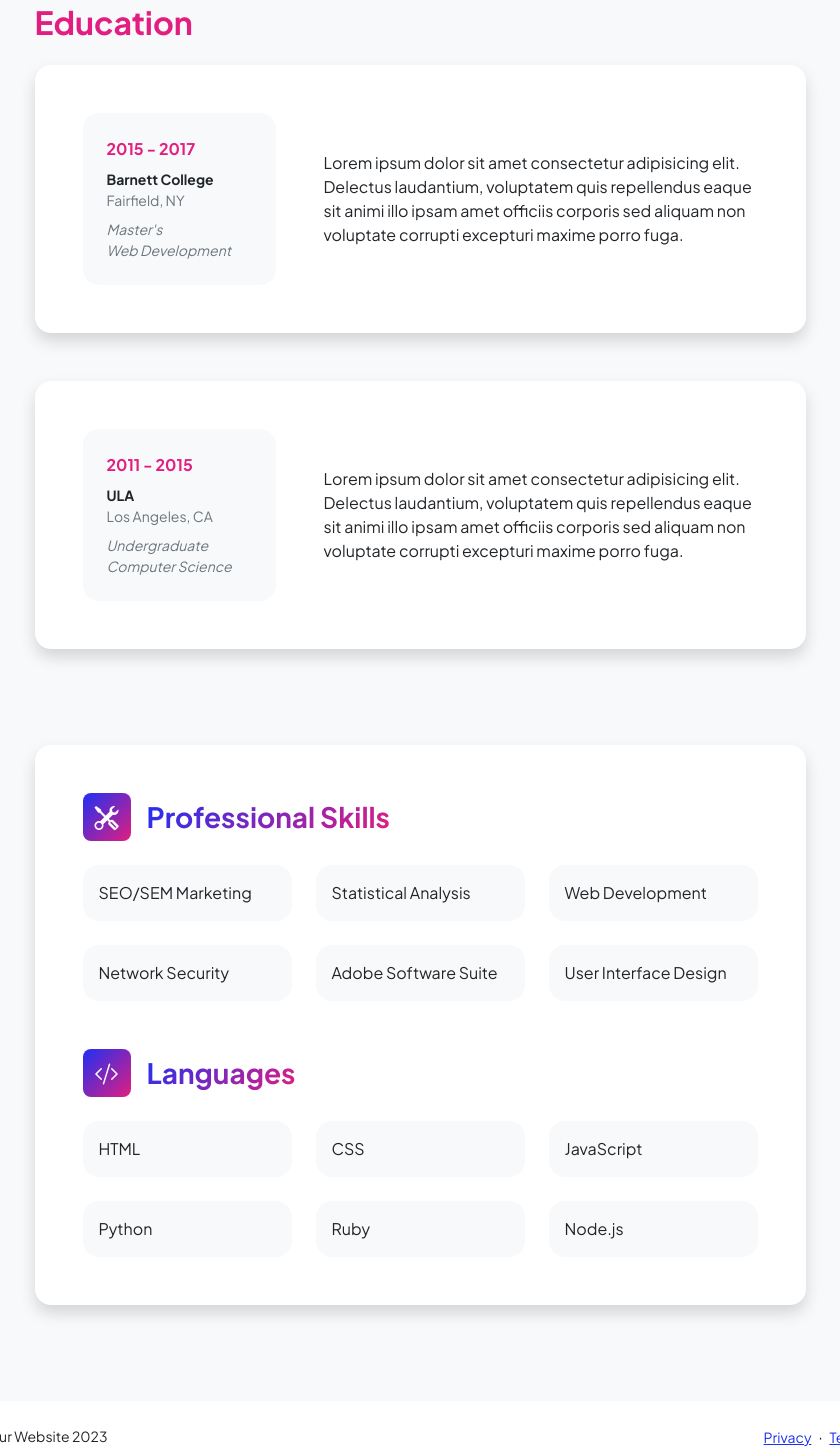
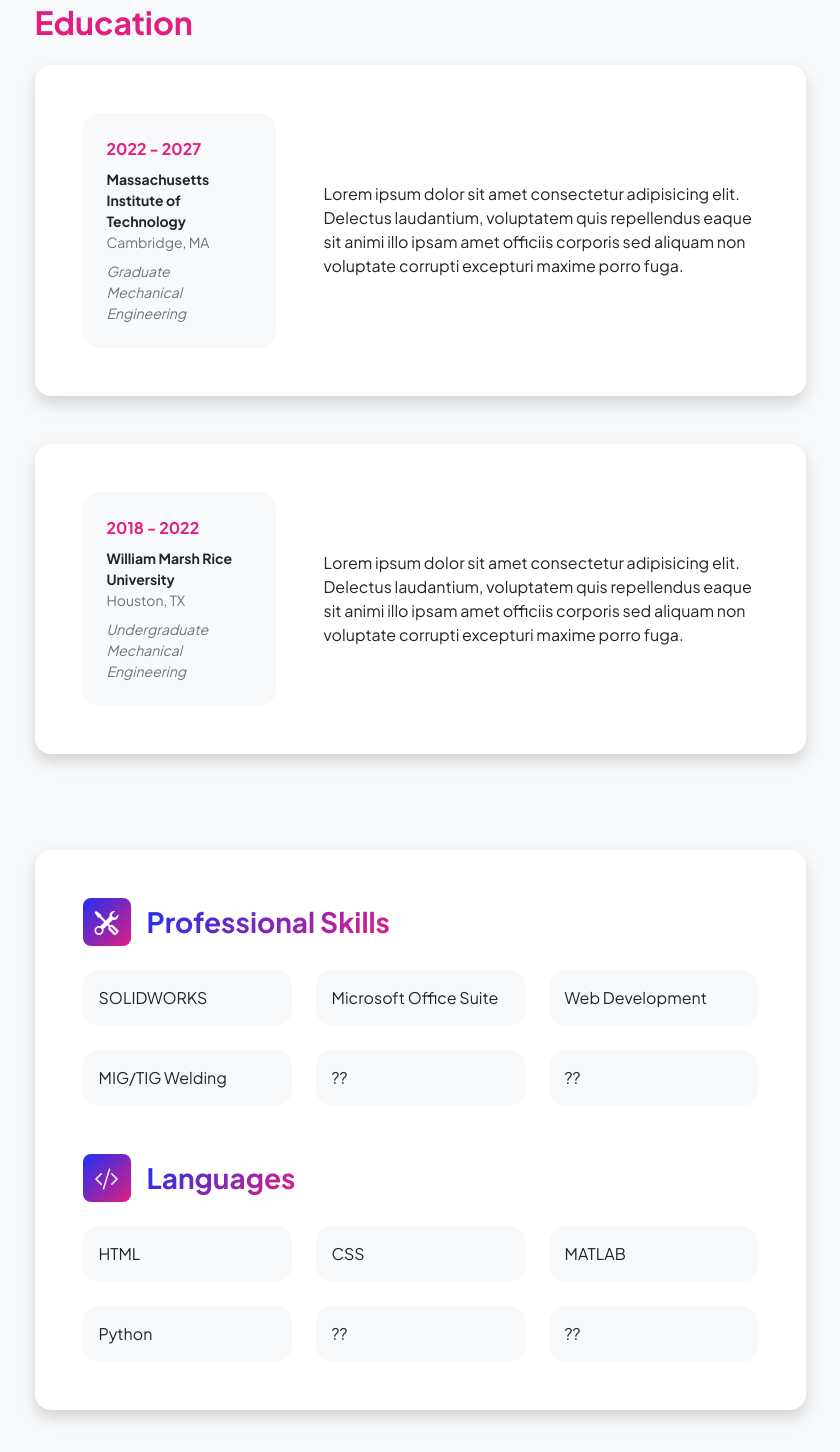
Before and after one commit to ozi13/oziomailo.github.io, a plain HTML site: page resume.html in a window 1280 px wide. Shown: the part 879-2331 px from the top of the page, without its empty margins (220-1060 px from the left). Drawn offline with nearby package versions, Linux system fonts and the light colour scheme.

Commit message:
Update resume.html

```diff
--- a/resume.html
+++ b/resume.html
@@ -94,14 +94,14 @@
                                     <div class="row align-items-center gx-5">
                                         <div class="col text-center text-lg-start mb-4 mb-lg-0">
                                             <div class="bg-light p-4 rounded-4">
-                                                <div class="text-secondary fw-bolder mb-2">2015 - 2017</div>
+                                                <div class="text-secondary fw-bolder mb-2">2022 - 2027</div>
                                                 <div class="mb-2">
-                                                    <div class="small fw-bolder">Barnett College</div>
-                                                    <div class="small text-muted">Fairfield, NY</div>
+                                                    <div class="small fw-bolder">Massachusetts Institute of Technology</div>
+                                                    <div class="small text-muted">Cambridge, MA</div>
                                                 </div>
                                                 <div class="fst-italic">
-                                                    <div class="small text-muted">Master's</div>
-                                                    <div class="small text-muted">Web Development</div>
+                                                    <div class="small text-muted">Graduate</div>
+                                                    <div class="small text-muted">Mechanical Engineering</div>
                                                 </div>
                                             </div>
                                         </div>
@@ -115,14 +115,14 @@
                                     <div class="row align-items-center gx-5">
                                         <div class="col text-center text-lg-start mb-4 mb-lg-0">
                                             <div class="bg-light p-4 rounded-4">
-                                                <div class="text-secondary fw-bolder mb-2">2011 - 2015</div>
+                                                <div class="text-secondary fw-bolder mb-2">2018 - 2022</div>
                                                 <div class="mb-2">
-                                                    <div class="small fw-bolder">ULA</div>
-                                                    <div class="small text-muted">Los Angeles, CA</div>
+                                                    <div class="small fw-bolder">William Marsh Rice University</div>
+                                                    <div class="small text-muted">Houston, TX</div>
                                                 </div>
                                                 <div class="fst-italic">
                                                     <div class="small text-muted">Undergraduate</div>
-                                                    <div class="small text-muted">Computer Science</div>
+                                                    <div class="small text-muted">Mechanical Engineering</div>
                                                 </div>
                                             </div>
                                         </div>
@@ -145,14 +145,14 @@
                                             <h3 class="fw-bolder mb-0"><span class="text-gradient d-inline">Professional Skills</span></h3>
                                         </div>
                                         <div class="row row-cols-1 row-cols-md-3 mb-4">
-                                            <div class="col mb-4 mb-md-0"><div class="d-flex align-items-center bg-light rounded-4 p-3 h-100">SEO/SEM Marketing</div></div>
-                                            <div class="col mb-4 mb-md-0"><div class="d-flex align-items-center bg-light rounded-4 p-3 h-100">Statistical Analysis</div></div>
+                                            <div class="col mb-4 mb-md-0"><div class="d-flex align-items-center bg-light rounded-4 p-3 h-100">SOLIDWORKS</div></div>
+                                            <div class="col mb-4 mb-md-0"><div class="d-flex align-items-center bg-light rounded-4 p-3 h-100">Microsoft Office Suite</div></div>
                                             <div class="col"><div class="d-flex align-items-center bg-light rounded-4 p-3 h-100">Web Development</div></div>
                                         </div>
                                         <div class="row row-cols-1 row-cols-md-3">
-                                            <div class="col mb-4 mb-md-0"><div class="d-flex align-items-center bg-light rounded-4 p-3 h-100">Network Security</div></div>
-                                            <div class="col mb-4 mb-md-0"><div class="d-flex align-items-center bg-light rounded-4 p-3 h-100">Adobe Software Suite</div></div>
-                                            <div class="col"><div class="d-flex align-items-center bg-light rounded-4 p-3 h-100">User Interface Design</div></div>
+                                            <div class="col mb-4 mb-md-0"><div class="d-flex align-items-center bg-light rounded-4 p-3 h-100">MIG/TIG Welding</div></div>
+                                            <div class="col mb-4 mb-md-0"><div class="d-flex align-items-center bg-light rounded-4 p-3 h-100">??</div></div>
+                                            <div class="col"><div class="d-flex align-items-center bg-light rounded-4 p-3 h-100">??</div></div>
                                         </div>
                                     </div>
                                     <!-- Languages list-->
@@ -164,12 +164,12 @@
                                         <div class="row row-cols-1 row-cols-md-3 mb-4">
                                             <div class="col mb-4 mb-md-0"><div class="d-flex align-items-center bg-light rounded-4 p-3 h-100">HTML</div></div>
                                             <div class="col mb-4 mb-md-0"><div class="d-flex align-items-center bg-light rounded-4 p-3 h-100">CSS</div></div>
-                                            <div class="col"><div class="d-flex align-items-center bg-light rounded-4 p-3 h-100">JavaScript</div></div>
+                                            <div class="col"><div class="d-flex align-items-center bg-light rounded-4 p-3 h-100">MATLAB</div></div>
                                         </div>
                                         <div class="row row-cols-1 row-cols-md-3">
                                             <div class="col mb-4 mb-md-0"><div class="d-flex align-items-center bg-light rounded-4 p-3 h-100">Python</div></div>
-                                            <div class="col mb-4 mb-md-0"><div class="d-flex align-items-center bg-light rounded-4 p-3 h-100">Ruby</div></div>
-                                            <div class="col"><div class="d-flex align-items-center bg-light rounded-4 p-3 h-100">Node.js</div></div>
+                                            <div class="col mb-4 mb-md-0"><div class="d-flex align-items-center bg-light rounded-4 p-3 h-100">??</div></div>
+                                            <div class="col"><div class="d-flex align-items-center bg-light rounded-4 p-3 h-100">??</div></div>
                                         </div>
                                     </div>
                                 </div>
@@ -185,11 +185,11 @@
                 <div class="row align-items-center justify-content-between flex-column flex-sm-row">
                     <div class="col-auto"><div class="small m-0">Copyright &copy; Your Website 2023</div></div>
                     <div class="col-auto">
-                        <a class="small" href="#!">Privacy</a>
+                        <!--<a class="small" href="#!">Privacy</a>
                         <span class="mx-1">&middot;</span>
                         <a class="small" href="#!">Terms</a>
                         <span class="mx-1">&middot;</span>
-                        <a class="small" href="#!">Contact</a>
+                        <a class="small" href="#!">Contact</a>-->
                     </div>
                 </div>
             </div>
```
